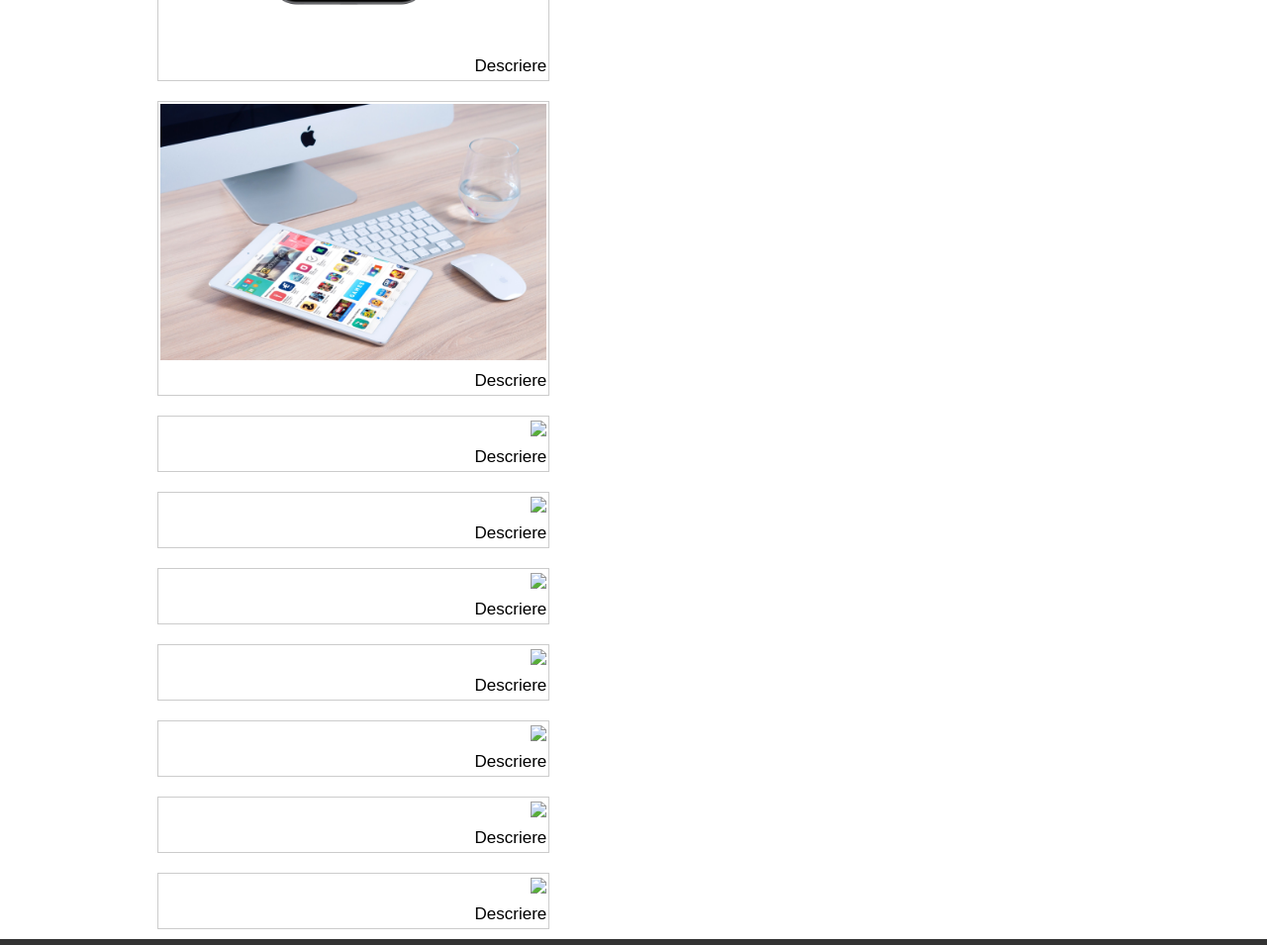
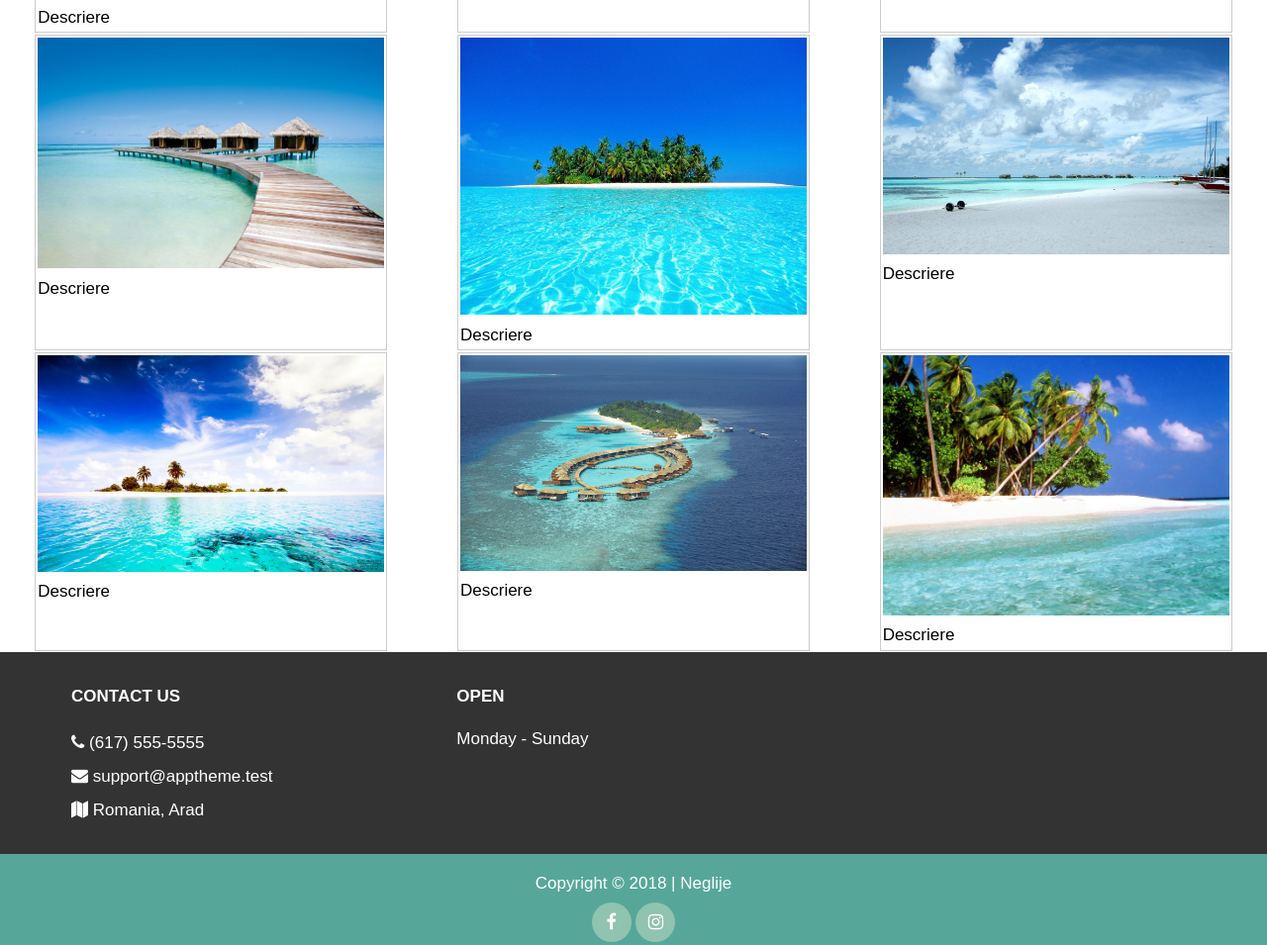
Before and after one commit to NarcisMorar/neglije.github.io, a plain HTML site: page index.html in a window 1280 px wide. Shown: the part 429-1384 px from the top of the page at 99% size. Drawn offline with Linux system fonts and the light colour scheme.

Commit message:
14.02.2018
update

```diff
--- a/css/style.css
+++ b/css/style.css
@@ -9,16 +9,15 @@ body{
 .gal{
   display: flex;
   flex-direction: row;
-  flex-wrap: wrap;
-  justify-content:center;
-  overflow: auto;
+  justify-content:space-around;
+  flex-flow: wrap;
 }
 .gallery{
-  margin:10px 50px;
+  margin:1px 5px;
   border:1px solid #ccc;
   float: left;
   padding: 2px;
-  width: 390px;
+  width: 350px;
 }
 .gallery img:hover{
   border:1px solid #777;
@@ -271,5 +270,16 @@ img{
 }
 
 @media only screen and (max-width: 819px) and (orientation: landscape) {
-  overflow-x :hidden!important;
 }
+
+@media screen and (max-width:1200px) {
+  .gallery img{
+    width: 40%;
+  }
+}
+
+@media screen and (max-width:600px) {
+  .gallery img{
+    width: 90%;
+  }
+}
--- a/index.html
+++ b/index.html
@@ -31,74 +31,63 @@
       </div>
     </header>
 
-<div class="row end-sm end-md end-lg center-xs middle-xs middle-sm middle-md middle-lg">
 
     <div class="gal">
 
-<div class="col-xs-12 col-sm-10 col-md-10 col-lg-10">
+
       <div class="gallery">
-         <a href="images/iphone.png" data-lightbox="gallery"><img src="images/iphone.png"></a>
+         <a href="images/poza1.jpg" data-lightbox="gallery"><img src="images/poza1.jpg"></a>
            <div class="desc"> Descriere </div>
        </div>
-     </div>
 
-<div class="col-xs-12 col-sm-10 col-md-10 col-lg-10">
+
        <div class="gallery">
-            <a href="images/showcase.jpg" data-lightbox="gallery"><img src="images/showcase.jpg"></a>
+            <a href="images/poza2.jpg" data-lightbox="gallery"><img src="images/poza2.jpg"></a>
               <div class="desc"> Descriere </div>
        </div>
-     </div>
 
-<div class="col-xs-12 col-sm-10 col-md-10 col-lg-10">
+
       <div class="gallery">
-               <a href="img/poza3.jpg"><img src="img/poza3.jpg"></a>
+               <a href="images/poza3.jpg" data-lightbox="gallery"><img src="images/poza3.jpg"></a>
                  <div class="desc"> Descriere </div>
       </div>
-    </div>
 
-<div class="col-xs-12 col-sm-10 col-md-10 col-lg-10">
+
       <div class="gallery">
-         <a href="img/poza4.jpg"><img src="img/poza4.jpg"></a>
+         <a href="images/poza4.jpg" data-lightbox="gallery"><img src="images/poza4.jpg"></a>
            <div class="desc"> Descriere </div>
        </div>
-     </div>
 
-<div class="col-xs-12 col-sm-10 col-md-10 col-lg-10">
+
        <div class="gallery">
-            <a href="img/poza5.jpg"><img src="img/poza5.jpg"></a>
+            <a href="images/poza5.jpg" data-lightbox="gallery"><img src="images/poza5.jpg"></a>
               <div class="desc"> Descriere </div>
        </div>
-     </div>
 
-<div class="col-xs-12 col-sm-10 col-md-10 col-lg-10">
+
       <div class="gallery">
-               <a href="img/poza6.jpg"><img src="img/poza6.jpg"></a>
+               <a href="images/poza6.jpg" data-lightbox="gallery"><img src="images/poza6.jpg"></a>
                  <div class="desc"> Descriere </div>
       </div>
-    </div>
 
-<div class="col-xs-12 col-sm-10 col-md-10 col-lg-10">
+
       <div class="gallery">
-         <a href="img/poza7.jpg"><img src="img/poza7.jpg"></a>
+         <a href="images/poza7.jpg" data-lightbox="gallery"><img src="images/poza7.jpg"></a>
            <div class="desc"> Descriere </div>
        </div>
-     </div>
 
-<div class="col-xs-12 col-sm-10 col-md-10 col-lg-10">
+
        <div class="gallery">
-            <a href="img/poza8.jpg"><img src="img/poza8.jpg"></a>
+            <a href="images/poza8.jpg" data-lightbox="gallery"><img src="images/poza8.jpg"></a>
               <div class="desc"> Descriere </div>
        </div>
-     </div>
 
-<div class="col-xs-12 col-sm-10 col-md-10 col-lg-10">
+
       <div class="gallery">
-               <a href="img/poza9.jpg"><img src="img/poza9.jpg"></a>
+               <a href="images/poza9.jpg" data-lightbox="gallery"><img src="images/poza9.jpg"></a>
                  <div class="desc"> Descriere </div>
       </div>
-    </div>
    </div>
- </div>
 
 
     <!-- COMPANY -->
```
Also changed, not shown: contact.html (+10 -1 lines), images/iphone.png (deleted), images/poza1.jpg (added), images/poza2.jpg (added), images/poza3.jpg (added), images/poza4.jpg (added), images/poza5.jpg (added), images/poza6.jpg (added), images/poza7.jpg (added), images/poza8.jpg (added), images/poza9.jpg (added), images/showcase.jpg (deleted).
